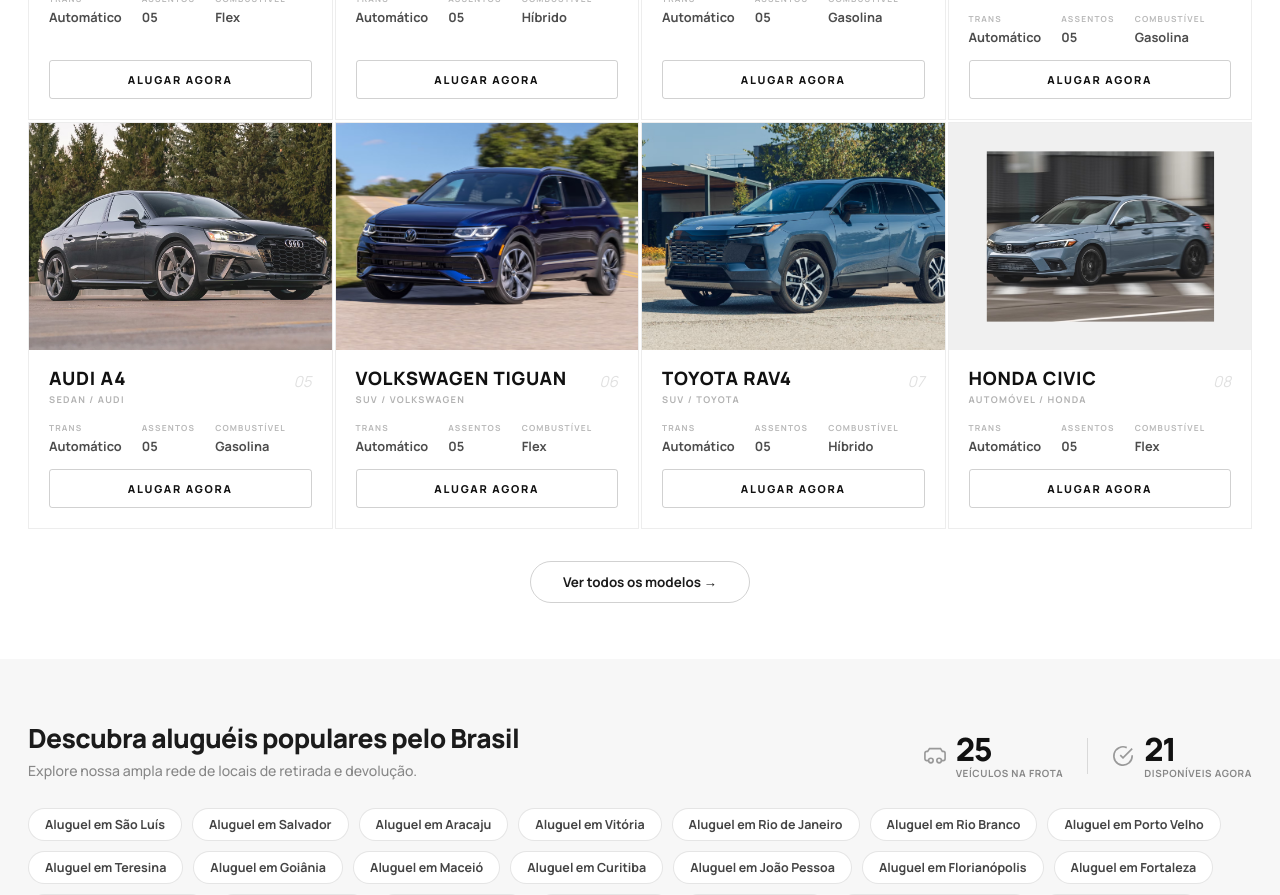
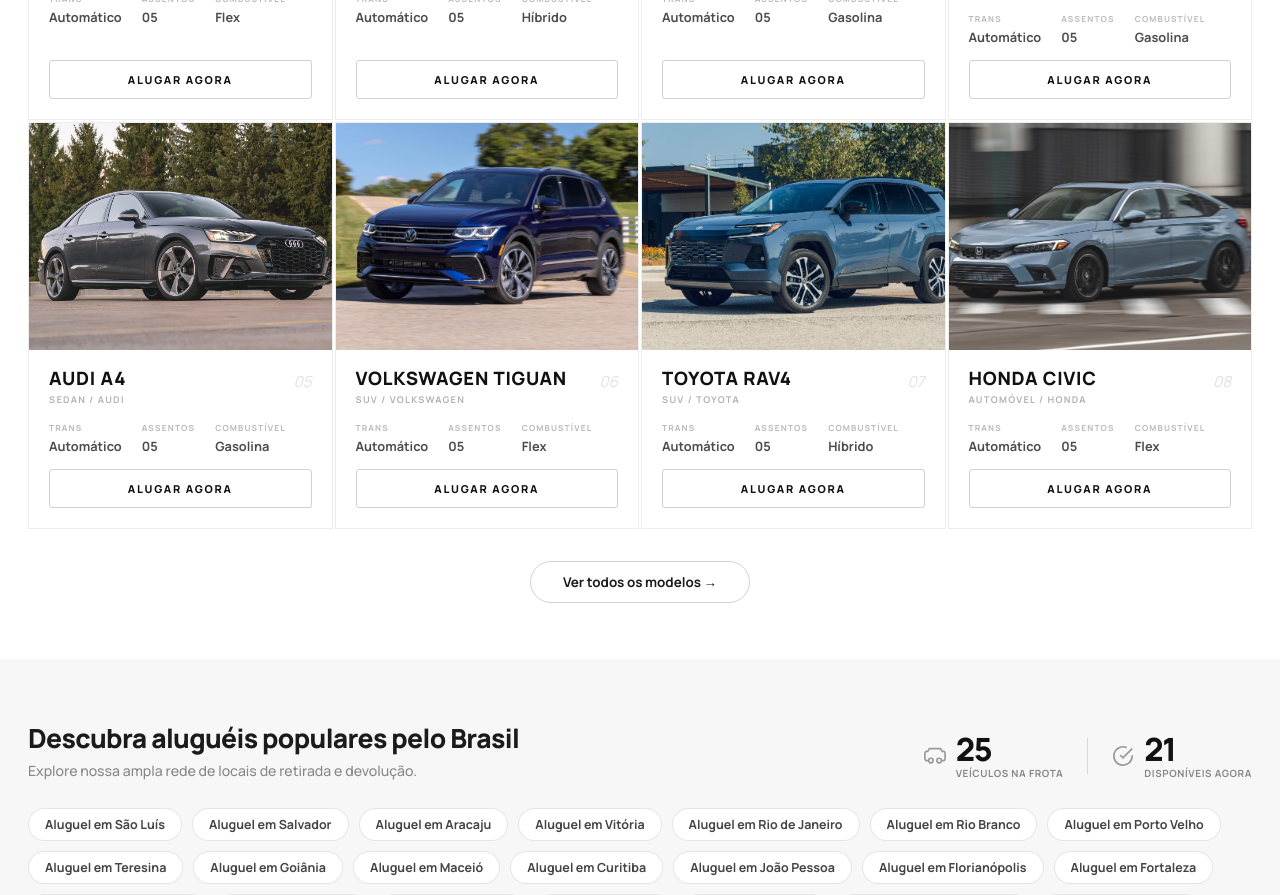
Before and after one commit to arthurgvv/sistema-aluguel-carros, a React (Vite) app in the folder frontend/: page /#/inicio in a window 1280 px wide. Shown: the part 1260-2155 px from the top of the page. Built offline with nearby package versions, Linux system fonts and the light colour scheme; no server answers.

Commit message:
Update PublicHomePage.jsx

```diff
--- a/frontend/src/pages/PublicHomePage.jsx
+++ b/frontend/src/pages/PublicHomePage.jsx
@@ -227,12 +227,7 @@
                     >
                       {/* Foto */}
                       <div className="lp-vc-photo">
-                        <img
-                          src={foto ?? "/getimage.png"}
-                          alt={`${auto.marca} ${auto.modelo}`}
-                          loading="lazy"
-                          style={auto.id === 9 ? { transform: "scale(0.75)", transformOrigin: "center" } : undefined}
-                        />
+                        <img src={foto ?? "/getimage.png"} alt={`${auto.marca} ${auto.modelo}`} loading="lazy" />
                       </div>
 
                       {/* Info */}
```
